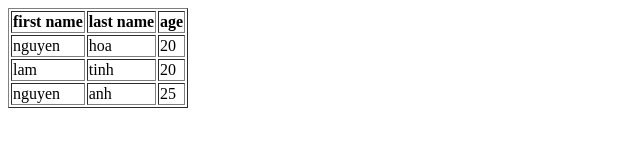
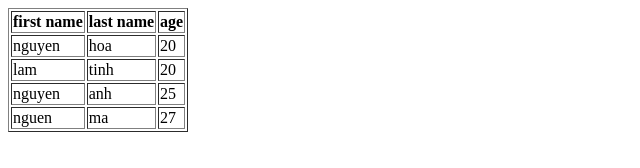
Before and after one commit to Kienpro10082002/htmlbasic, a plain HTML site: page demo.html in a window 1280 px wide. Shown: the whole page, without its empty margins (0-640 px from the left). Drawn offline with Linux system fonts and the light colour scheme.

Commit message:
add data

```diff
--- a/demo.html
+++ b/demo.html
@@ -31,6 +31,11 @@
             <td>anh</td>
             <td>25</td>
         </tr>
+        <tr>
+            <td>nguen</td>
+            <td>ma</td>
+            <td>27</td>
+        </tr>
     </table>
 </body>
 
```
